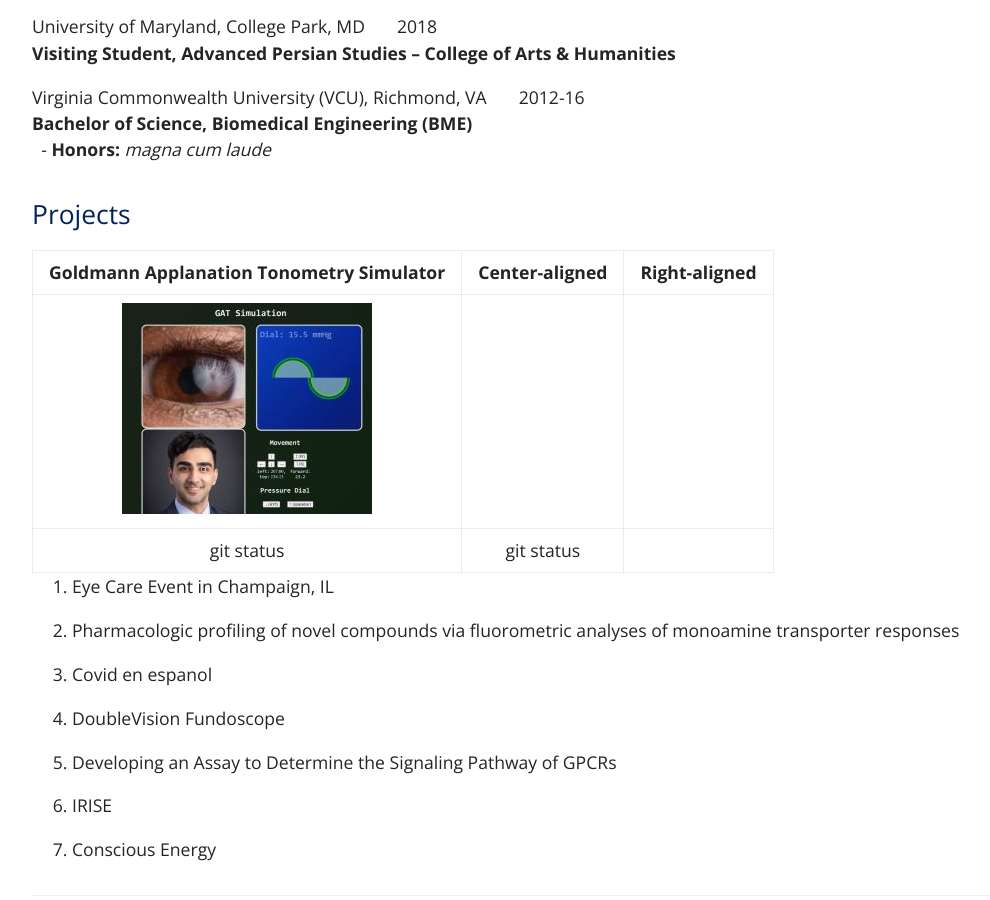
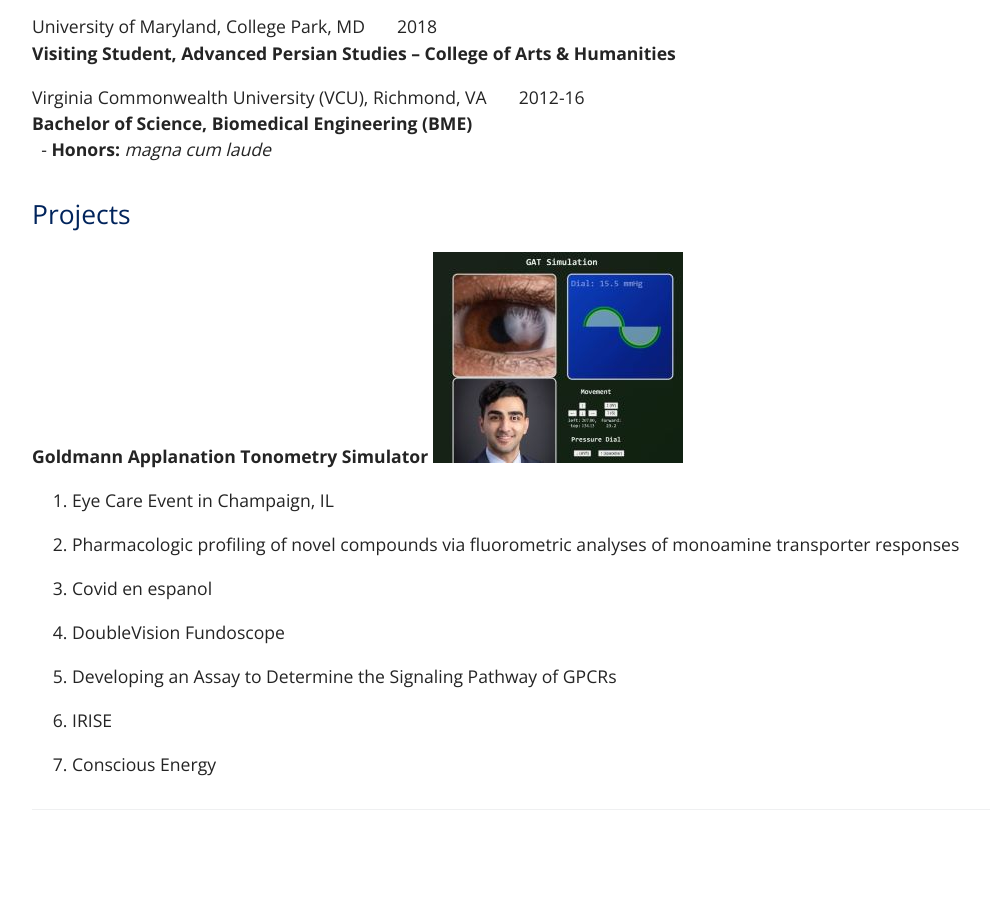
Before and after one commit to EyeCanDoIt/EyeCanDoIt.github.io, a Jekyll site: the page built from index.md, in a window 1280 px wide and 900 px high, scrolled down 1184 px. Shown: the whole window, without its empty margins (64-1054 px from the left). Built offline with Jekyll 4.4.1, drawn with Linux system fonts in a browser that asks for light colours; after the commit the page ends 2058 px from its top, so only the background shows below that.

Commit message:
Update index.md

```diff
--- a/index.md
+++ b/index.md
@@ -39,10 +39,9 @@ Virginia Commonwealth University (VCU), Richmond, VA		&nbsp;&nbsp;&nbsp;&nbsp;&n
 
 ## Projects
 
-| Goldmann Applanation Tonometry Simulator | Center-aligned | Right-aligned |
-|     :---:    |     :---:      |     :---:     |
-|<img src="https://EyeCanDoIt.github.io/Images/GAT.jpg" alt="https://EyeCanDoIt.github.io/Images/GAT.jpg" loading="lazy">
-   | git status     | git status    |
+**Goldmann Applanation Tonometry Simulator**
+<img src="https://EyeCanDoIt.github.io/Images/GAT.jpg" alt="https://EyeCanDoIt.github.io/Images/GAT.jpg" loading="lazy">
+
 
 
 2. Eye Care Event in Champaign, IL
```
